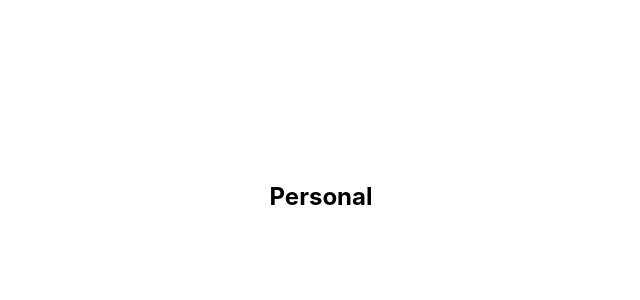
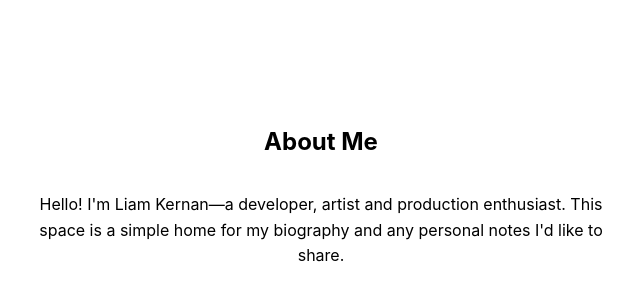
Before and after one commit to liamkernan/liamkernanonline, a React (Create React App) app: page /personal in a window 1280 px wide. Shown: the part 204-504 px from the top of the page, without its empty margins (319-959 px from the left). Built offline with nearby package versions, Linux system fonts and the light colour scheme.

Commit message:
Add biography to Personal page

```diff
--- a/src/pages/PageStyles.css
+++ b/src/pages/PageStyles.css
@@ -6,3 +6,9 @@
   height: 100vh;
   text-align: center;
 }
+
+.bio-text {
+  max-width: 600px;
+  line-height: 1.6;
+  margin-top: 1rem;
+}
--- a/src/pages/PersonalPage.js
+++ b/src/pages/PersonalPage.js
@@ -4,7 +4,12 @@ import React from 'react';
 function PersonalPage() {
   return (
     <div className="page-container">
-      <h2>Personal</h2>
+      <h2>About Me</h2>
+      <p className="bio-text">
+        Hello! I'm Liam Kernan—a developer, artist and production enthusiast.
+        This space is a simple home for my biography and any personal notes I'd
+        like to share.
+      </p>
     </div>
   );
 }
```
